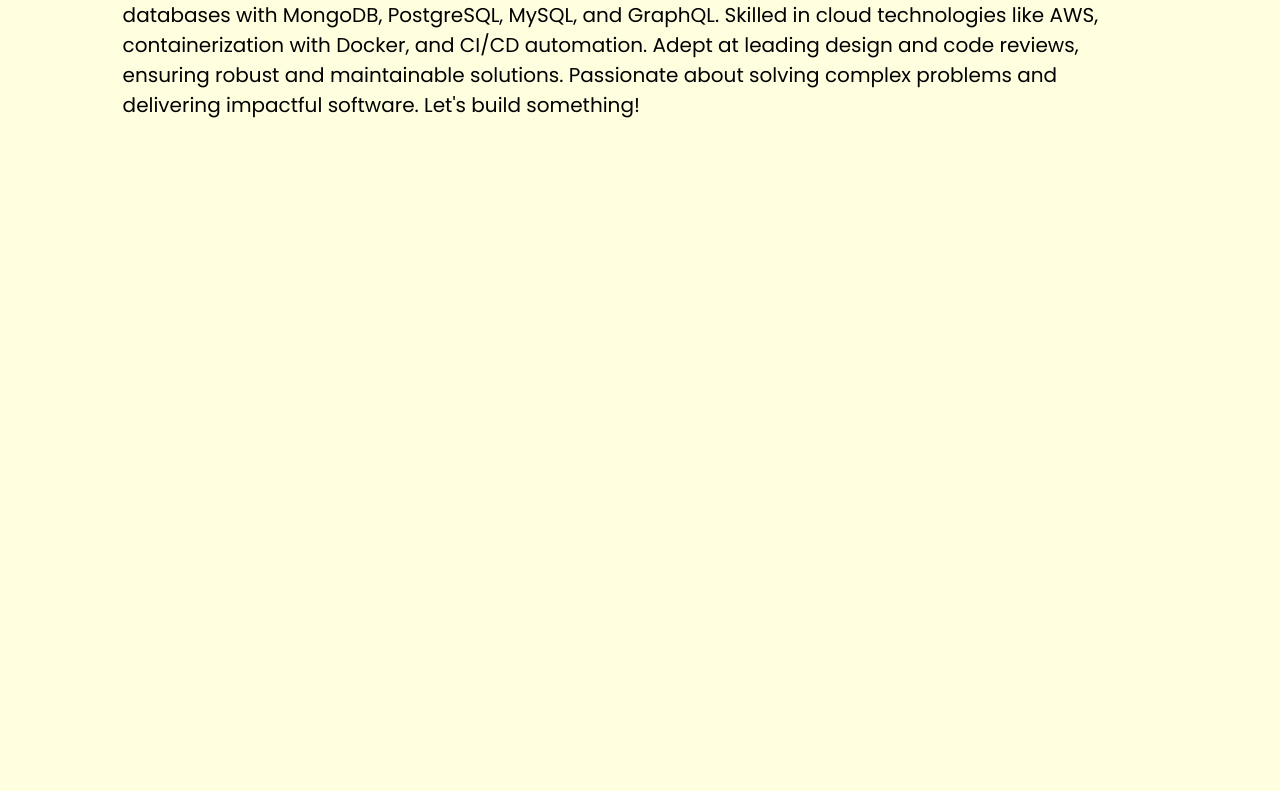
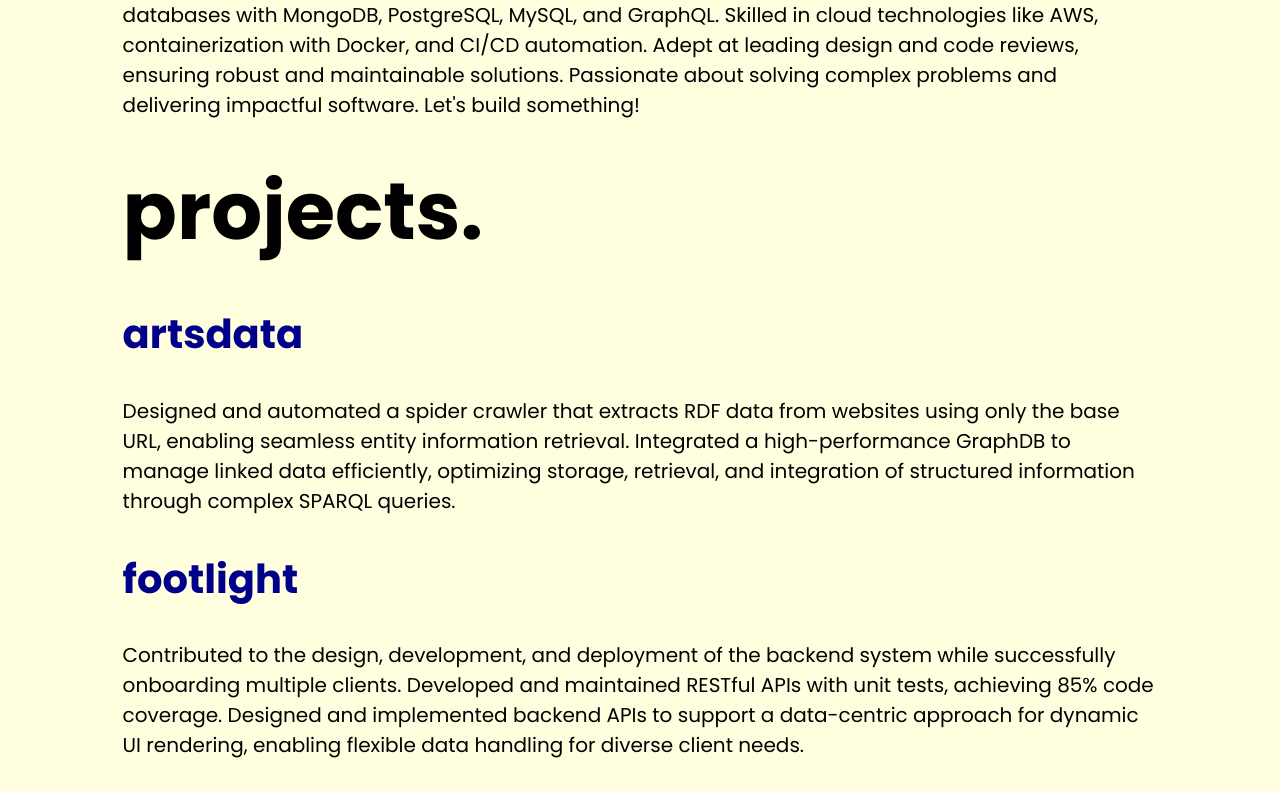
Before and after one commit to devaravinds/portfolio, a React (Create React App) app: page / in a window 1280 px wide. Shown: the part 1065-1856 px from the top of the page. Before the commit the page ends 1216 px from the top, so only its background shows below. Built offline with nearby package versions, Linux system fonts and the light colour scheme.

Commit message:
enhancement(generic): added projects section

```diff
--- a/src/components/About.js
+++ b/src/components/About.js
@@ -1,11 +1,11 @@
-import '../styles/About.css'
+import '../styles/Content.css'
 
 const About = () => {
     return (
         <section id="about-section">
-            <div className='about-container'>
-                <h1 className="about-title">about.</h1>
-                <p className="about-text">
+            <div className='content-container'>
+                <h1 className="content-title">about.</h1>
+                <p className="content-text">
                     Hi, I'm Dev, a results-driven full-stack developer with
                     2+ years of experience building scalable and high-performance systems.
                     I specialize in backend development using NestJS, Spring Boot, and Gin,
--- a/src/components/Home.js
+++ b/src/components/Home.js
@@ -1,6 +1,7 @@
 import Body from "./Body";
 import Header from "./Header";
 import About from './About';
+import Projects from "./Projects";
 import '../styles/Home.css';
 import githubLogo from '../resources/github.png';
 
@@ -20,6 +21,7 @@
             />
             <Body />
             <About />
+            <Projects />
         </div>
     );
 };
--- /dev/null
+++ b/src/components/Projects.js
@@ -0,0 +1,29 @@
+import '../styles/Content.css';
+import { ProjectsData } from '../constants/ProjectsData';
+
+const Projects = () => {
+    return (
+        <section id="projects-section">
+            <div className='content-container'>
+                <h1 className="content-title">projects.</h1>
+                {ProjectsData.map((project, index) => (
+                    <div key={index} className="project-item">
+                        <h2 className="content-sub-title">
+                            <a
+                                href={project.url}
+                                target="_blank"
+                                rel="noopener noreferrer"
+                                className="content-sub-title"
+                            >
+                                {project.title}
+                            </a>
+                        </h2>
+                        <p className="content-text">{project.description}</p>
+                    </div>
+                ))}
+            </div>
+        </section>
+    );
+};
+
+export default Projects;
--- /dev/null
+++ b/src/constants/ProjectsData.js
@@ -0,0 +1,21 @@
+export const ProjectsData = [
+    {
+        title: "artsdata",
+        url:"https://kg.artsdata.ca/",
+        description: `Designed and automated a spider crawler that extracts RDF data
+            from websites using only the base URL, enabling seamless entity information retrieval.
+            Integrated a high-performance GraphDB to manage linked data efficiently, optimizing
+            storage, retrieval, and integration of structured information through complex SPARQL queries.
+         `
+    },
+    {
+        title: "footlight",
+        url:"https://cms.footlight.io/",
+        description: `Contributed to the design, development, and deployment of the backend
+            system while successfully onboarding multiple clients. Developed and maintained RESTful
+            APIs with unit tests, achieving 85% code coverage. Designed and implemented backend
+            APIs to support a data-centric approach for dynamic UI rendering, enabling flexible
+            data handling for diverse client needs.
+        `
+    }
+];
--- a/src/constants/pathname.js
+++ /dev/null
@@ -1,5 +0,0 @@
-export const PathName = {
-    Home: '/',
-    About: '/about',
-    Projects: '/projects',
-}
--- a/src/styles/About.css
+++ /dev/null
@@ -1,13 +0,0 @@
-.about-container {
-    padding: 0% 3%
-}
-
-.about-title {
-    margin-top: 3%;
-    font-size: 80px;
-}
-
-.about-text {
-    font-size: 20px;
-    margin-bottom: 3%;
-}
--- a/src/styles/Body.css
+++ b/src/styles/Body.css
@@ -44,6 +44,13 @@
     border: none;
     padding: 0;
     cursor: pointer;
+    display: inline-block;
+    transition: transform 0.3s ease-in-out, filter 0.3s ease-in-out;
+}
+
+.resume-logo-container:hover {
+    transform: translateY(-3px);
+    filter: brightness(1.2);
 }
 
 @media (max-width: 768px) {
--- /dev/null
+++ b/src/styles/Content.css
@@ -0,0 +1,33 @@
+.content-container {
+    padding: 0% 3%
+}
+
+.content-title {
+    margin-top: 3%;
+    font-size: 80px;
+}
+
+.content-sub-title {
+    font-size: 40px;
+    margin-bottom: 3%;
+    color: darkblue;
+    text-decoration: none;
+    transition: transform 0.2s ease, color 0.2s ease;
+}
+
+.content-sub-title:hover {
+    transform: translateY(-3px);
+    color: #007BFF;
+}
+
+
+.content-text {
+    font-size: 20px;
+    margin-bottom: 3%;
+}
+
+@media (max-width: 768px) {
+    .content-container {
+        padding-top: 45px;
+    }
+}
```
Also changed, not shown: 1 other file (tests, documents, lock files or other folders).
